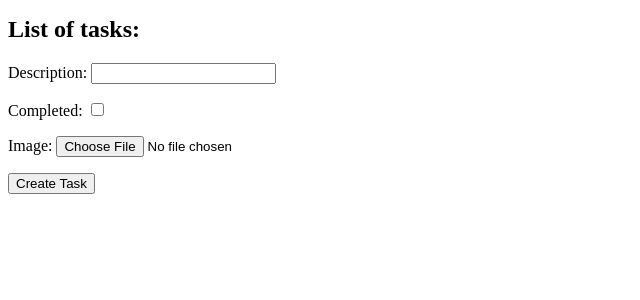
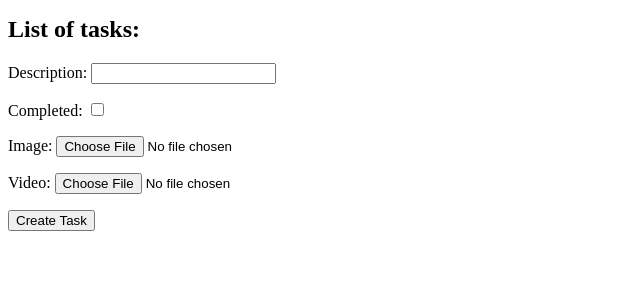
Before and after one commit to Carleton-BIT/BIT2008-media, a Django app: page / in a window 1280 px wide. Shown: the part 193-493 px from the top of the page, without its empty margins (0-640 px from the left). Run offline with Django 4.2, Linux system fonts and the light colour scheme; the visitor is signed in with stand-in values (Sample User, id 1); data that the repository does not hold is empty.

Commit message:
Add support for video files

```diff
--- a/studentdemo/todoapp/forms.py
+++ b/studentdemo/todoapp/forms.py
@@ -4,4 +4,4 @@ from .models import Task
 class TaskForm(forms.ModelForm):
     class Meta:
         model = Task
-        fields = ['description', 'completed', 'image']
+        fields = ['description', 'completed', 'image', 'video']
--- a/studentdemo/todoapp/models.py
+++ b/studentdemo/todoapp/models.py
@@ -9,6 +9,7 @@ class Task(models.Model):
     description = models.CharField(max_length=255)
     completed = models.BooleanField(default=False)
     image = models.ImageField(upload_to='task_images/', default='default.jpg')
+    video = models.FileField(upload_to='task_videos/', default='EE E EEEE.mp4')
 
     def save(self, *args, **kwargs):
         super().save(*args, **kwargs)
--- a/studentdemo/todoapp/templates/index.html
+++ b/studentdemo/todoapp/templates/index.html
@@ -29,8 +29,7 @@
               (Done)
            {% endif %}
            <br>
-            <img src="{{ task.image.url }}" alt="Task image" style="width: 100px">
-       </li>
+        </li>
     {% endfor %}
 </ul>
 
```
Also changed, not shown: studentdemo/media/banana.webp (added), studentdemo/todoapp/migrations/0004_task_video.py (added), 1 other file.
